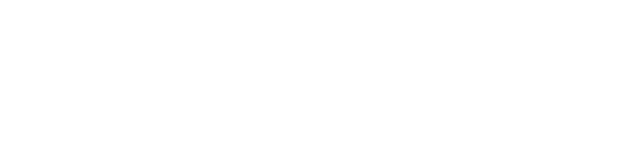
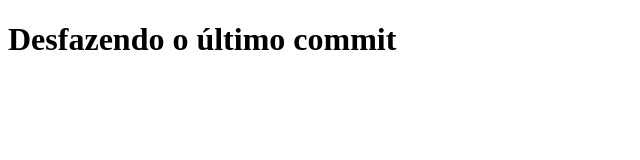
Before and after one commit to jjfaleiro/AulasDeGit, a plain HTML site: page index.html in a window 1280 px wide. Shown: the whole page, without its empty margins (0-640 px from the left). Drawn offline with Linux system fonts and the light colour scheme.

Commit message:
Alterando dados no body do index.html

```diff
--- a/index.html
+++ b/index.html
@@ -6,5 +6,7 @@
     <meta name="viewport" content="width=device-width, initial-scale=1.0" />
     <title>Aulas de Git</title>
   </head>
-  <body></body>
+  <body>
+    <h1>Desfazendo o último commit</h1>
+  </body>
 </html>
```
